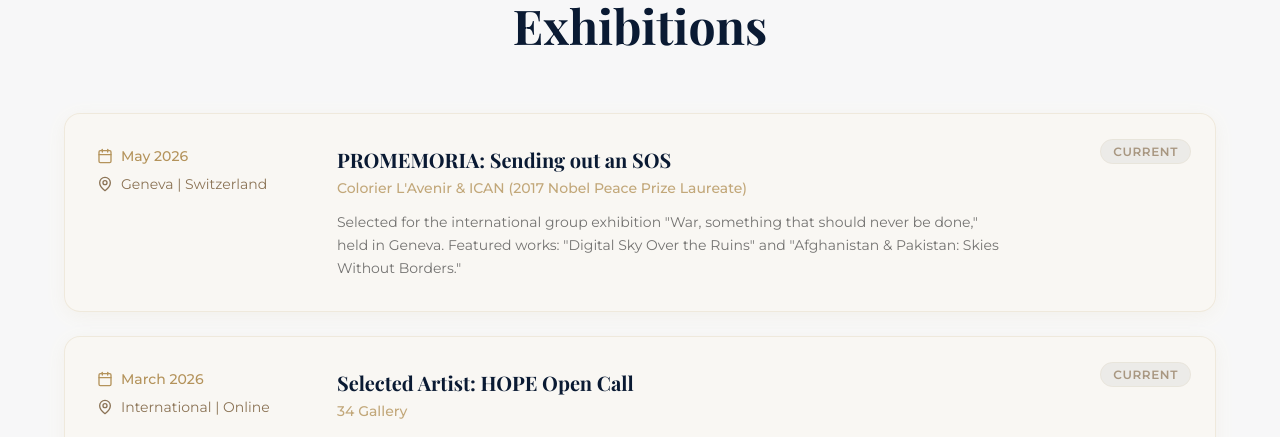
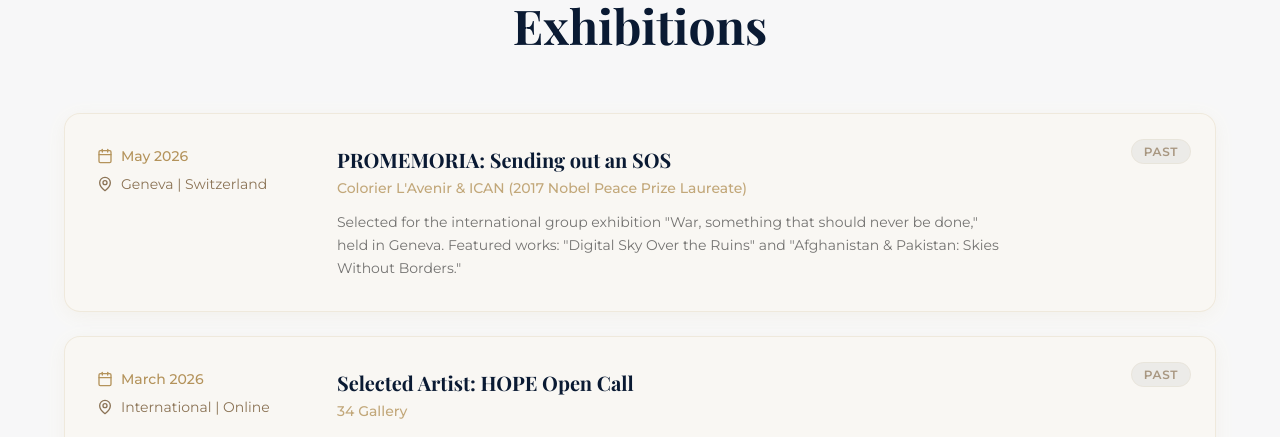
Before and after one commit to vitaliizeleninca-dot/kristina-portfolio, a React (Vite) app: page / in a window 1280 px wide. Shown: the part 2500-2937 px from the top of the page. Built offline with nearby package versions, Linux system fonts and the light colour scheme.

Commit message:
Update ExhibitionsSection.tsx

```diff
--- a/src/components/landing/ExhibitionsSection.tsx
+++ b/src/components/landing/ExhibitionsSection.tsx
@@ -7,9 +7,9 @@ const exhibitions = [
     venue: "Colorier L'Avenir & ICAN (2017 Nobel Peace Prize Laureate)",
     location: "Geneva | Switzerland",
     date: "May 2026",
-    status: "current" as const,
-    link: "https://34gallery.org/open-calls",
-    certificateLink: "/PROMEMORIA.jpg", // Точный путь к сертификату Женевы
+    status: "past" as const, // Изменено на завершенный статус
+    link: "/PROMEMORIA.jpg",  // Прямая ссылка на файл сертификата
+    certificateLink: "/PROMEMORIA.jpg",
     description: "Selected for the international group exhibition \"War, something that should never be done,\" held in Geneva. Featured works: \"Digital Sky Over the Ruins\" and \"Afghanistan & Pakistan: Skies Without Borders.\""
   },
   {
@@ -17,9 +17,9 @@ const exhibitions = [
     venue: "34 Gallery",
     location: "International | Online",
     date: "March 2026",
-    status: "current" as const,
-    link: "https://34gallery.org/open-calls",
-    certificateLink: "/AurumRoss.jpg", // Точный путь к африканскому сертификату
+    status: "past" as const, // Изменено на завершенный статус
+    link: "/AurumRoss.jpg",   // Прямая ссылка на файл сертификата
+    certificateLink: "/AurumRoss.jpg",
     description: "Selected for the global HOPE curation by The 34 Gallery. Recognition for creative contribution to UN SDG 3.4 (Mental Health & Well-being) through digital arts advocacy. Featured showcase highlighting art as a tool for resilience and societal healing."
   },
   {
```
